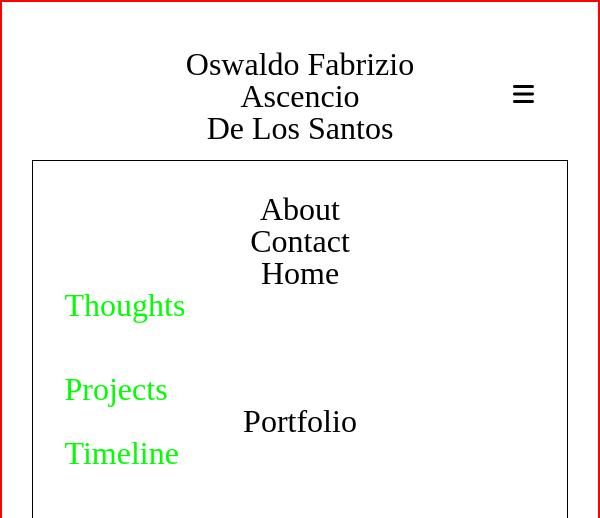
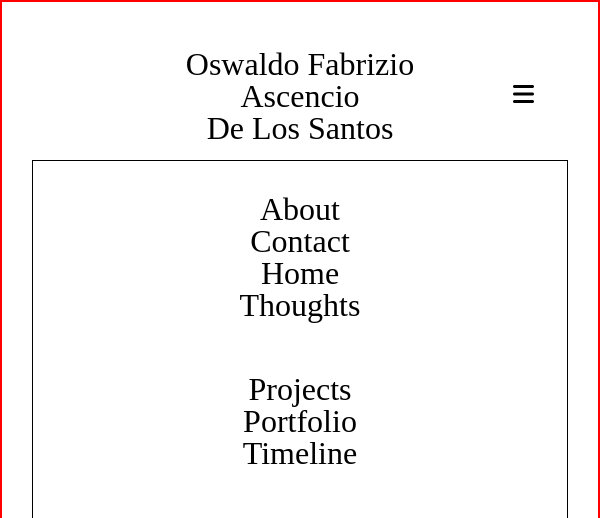
Before and after one commit to prayForTheLanterns/demo-portfolio, a plain HTML site: page index.html in a window 600 px wide. Shown: the top 518 px of the page. Drawn offline with nearby package versions, Linux system fonts and the light colour scheme; files that its build step writes are made by us from their sources; a script that the page names is missing.

Commit message:
Cenetered mobile screen header dropdown menu

```diff
--- a/style.scss
+++ b/style.scss
@@ -165,8 +165,8 @@
                         text-align: center;
 
                         & label {
-                            color: lime;
-                            text-align: center;
+                            display: flex;
+                            justify-content: center;
                             & i {
                                 display: none;
                             }
```
Also changed, not shown: index.html (line endings or trailing spaces).
